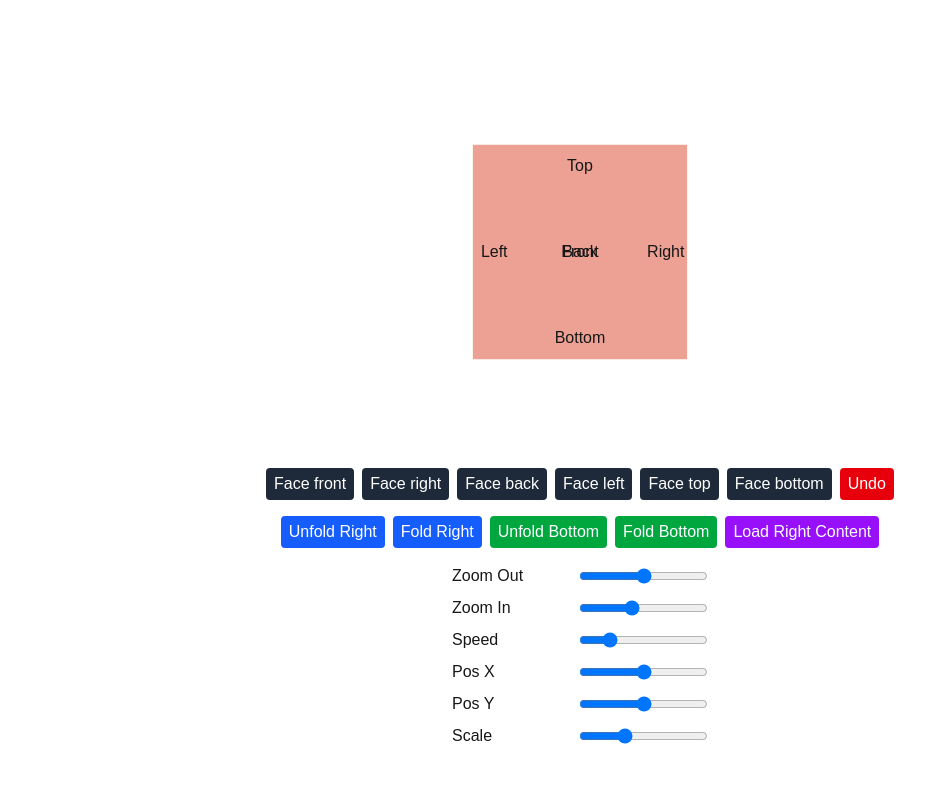
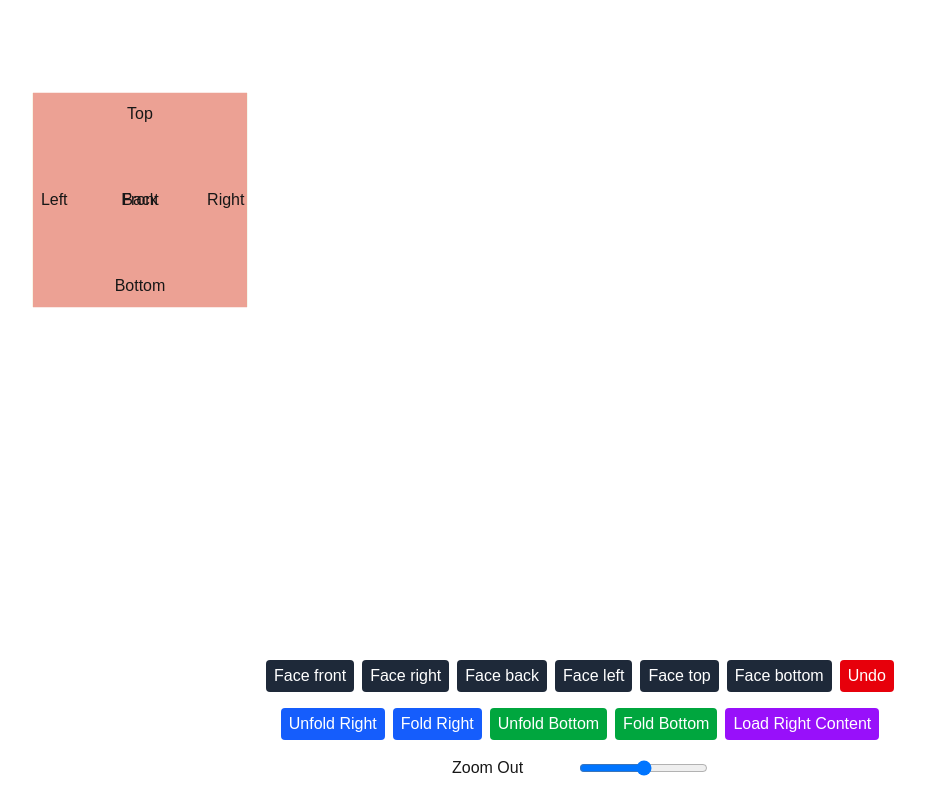
Before and after one commit to aXlireza/cube-slider, a Next.js app: page / in a window 1280 px wide. Shown: the top 790 px of the page, without its empty margins (60-985 px from the left). Built offline with nearby package versions, Linux system fonts and the light colour scheme.

Commit message:
Wrap cube in global provider

```diff
--- a/app/layout.tsx
+++ b/app/layout.tsx
@@ -1,5 +1,6 @@
 import type { Metadata } from "next";
 import "./globals.css";
+import { CubeProvider, CubeCanvas } from "@/components/CubeProvider";
 
 export const metadata: Metadata = {
   title: "Create Next App",
@@ -13,7 +14,12 @@ export default function RootLayout({
 }>) {
   return (
     <html lang="en">
-      <body className="antialiased">{children}</body>
+      <body className="antialiased">
+        <CubeProvider>
+          <CubeCanvas />
+          {children}
+        </CubeProvider>
+      </body>
     </html>
   );
 }
--- a/app/page.tsx
+++ b/app/page.tsx
@@ -1,35 +1,25 @@
 "use client";
 
-import { useRef, useState } from "react";
-import Cube, { CubeHandle } from "@/components/Cube";
+import { useCube } from "@/components/CubeProvider";
 
 export default function CubePage() {
-  const cubeRef = useRef<CubeHandle>(null);
-  const [zoomOut, setZoomOut] = useState(7);
-  const [zoomIn, setZoomIn] = useState(5);
-  const [speed, setSpeed] = useState(1);
-  const [posX, setPosX] = useState(0);
-  const [posY, setPosY] = useState(0);
-  const [cubeScale, setCubeScale] = useState(1);
+  const {
+    cubeRef,
+    zoomOut,
+    setZoomOut,
+    zoomIn,
+    setZoomIn,
+    speed,
+    setSpeed,
+    position,
+    setPosition,
+    scale,
+    setScale,
+  } = useCube();
+  const [posX, posY] = position;
 
   return (
     <div className="h-screen flex flex-col items-center justify-center gap-4">
-      <Cube
-        ref={cubeRef}
-        zoomActive={zoomOut}
-        zoomIdle={zoomIn}
-        speed={speed}
-        position={[posX, posY]}
-        scale={cubeScale}
-        faces={{
-          front: { color: "#ff8a80", content: <div>Front</div> },
-          back: { color: "#80d8ff", content: <div>Back</div> },
-          right: { color: "#ccff90", content: <div>Right</div> },
-          left: { color: "#ffd180", content: <div>Left</div> },
-          top: { color: "#b388ff", content: <div>Top</div> },
-          bottom: { color: "#ffff8d", content: <div>Bottom</div> },
-        }}
-      />
       <div className="flex flex-wrap justify-center gap-2">
         {(["front", "right", "back", "left", "top", "bottom"] as const).map((f) => (
           <button
@@ -125,7 +115,7 @@ export default function CubePage() {
             max={5}
             step={0.1}
             value={posX}
-            onChange={(e) => setPosX(parseFloat(e.target.value))}
+            onChange={(e) => setPosition([parseFloat(e.target.value), posY])}
           />
         </label>
         <label className="flex items-center gap-2">
@@ -136,7 +126,7 @@ export default function CubePage() {
             max={5}
             step={0.1}
             value={posY}
-            onChange={(e) => setPosY(parseFloat(e.target.value))}
+            onChange={(e) => setPosition([posX, parseFloat(e.target.value)])}
           />
         </label>
         <label className="flex items-center gap-2">
@@ -146,8 +136,8 @@ export default function CubePage() {
             min={0.5}
             max={2}
             step={0.1}
-            value={cubeScale}
-            onChange={(e) => setCubeScale(parseFloat(e.target.value))}
+            value={scale}
+            onChange={(e) => setScale(parseFloat(e.target.value))}
           />
         </label>
       </div>
--- /dev/null
+++ b/components/CubeProvider.tsx
@@ -0,0 +1,78 @@
+"use client";
+
+import { createContext, useContext, useMemo, useRef, useState } from "react";
+import Cube, { CubeHandle } from "./Cube";
+
+interface CubeContextValue {
+  cubeRef: React.RefObject<CubeHandle>;
+  zoomOut: number;
+  setZoomOut: (v: number) => void;
+  zoomIn: number;
+  setZoomIn: (v: number) => void;
+  speed: number;
+  setSpeed: (v: number) => void;
+  position: [number, number];
+  setPosition: (p: [number, number]) => void;
+  scale: number;
+  setScale: (v: number) => void;
+}
+
+const CubeContext = createContext<CubeContextValue | undefined>(undefined);
+
+export function CubeProvider({ children }: { children: React.ReactNode }) {
+  const cubeRef = useRef<CubeHandle>(null);
+  const [zoomOut, setZoomOut] = useState(7);
+  const [zoomIn, setZoomIn] = useState(5);
+  const [speed, setSpeed] = useState(1);
+  const [position, setPosition] = useState<[number, number]>([0, 0]);
+  const [scale, setScale] = useState(1);
+
+  const value = useMemo(
+    () => ({
+      cubeRef,
+      zoomOut,
+      setZoomOut,
+      zoomIn,
+      setZoomIn,
+      speed,
+      setSpeed,
+      position,
+      setPosition,
+      scale,
+      setScale,
+    }),
+    [zoomOut, zoomIn, speed, position, scale],
+  );
+
+  return (
+    <CubeContext.Provider value={value}>{children}</CubeContext.Provider>
+  );
+}
+
+export function CubeCanvas() {
+  const { cubeRef, zoomOut, zoomIn, speed, position, scale } = useCube();
+  return (
+    <Cube
+      ref={cubeRef}
+      zoomActive={zoomOut}
+      zoomIdle={zoomIn}
+      speed={speed}
+      position={position}
+      scale={scale}
+      faces={{
+        front: { color: "#ff8a80", content: <div>Front</div> },
+        back: { color: "#80d8ff", content: <div>Back</div> },
+        right: { color: "#ccff90", content: <div>Right</div> },
+        left: { color: "#ffd180", content: <div>Left</div> },
+        top: { color: "#b388ff", content: <div>Top</div> },
+        bottom: { color: "#ffff8d", content: <div>Bottom</div> },
+      }}
+    />
+  );
+}
+
+export function useCube() {
+  const ctx = useContext(CubeContext);
+  if (!ctx) throw new Error("useCube must be used within CubeProvider");
+  return ctx;
+}
```
